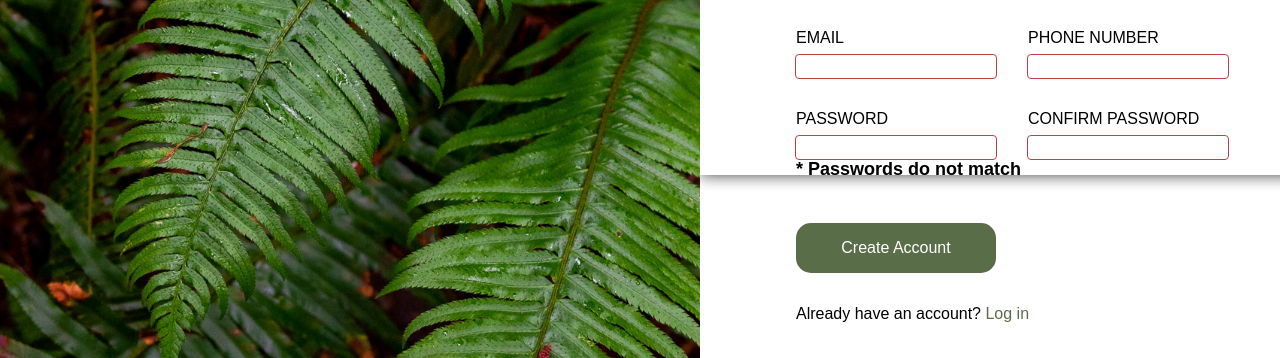
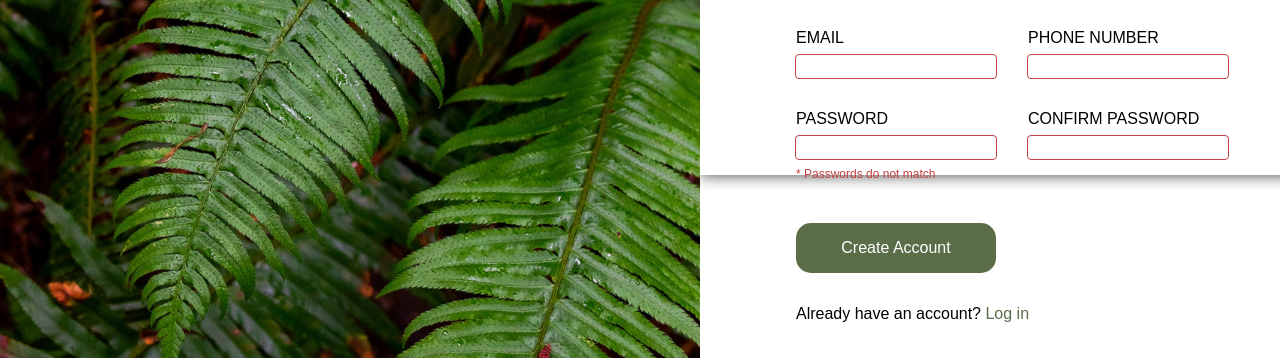
Before and after one commit to gitkazumaa/odin-sign-up-form, a plain HTML site: page index.html in a window 1280 px wide. Shown: the part 442-800 px from the top of the page. Drawn offline with Linux system fonts and the light colour scheme.

Commit message:
Add styling for password match

```diff
--- a/styles/styles.css
+++ b/styles/styles.css
@@ -143,7 +143,7 @@ input:focus {
     outline: 1px solid rgb(80,117,223);
 }
 
-.password-match-text {
+#password-match-text {
     margin-top: 8px;
     font-size: 12px;
     font-weight: 100;
```
